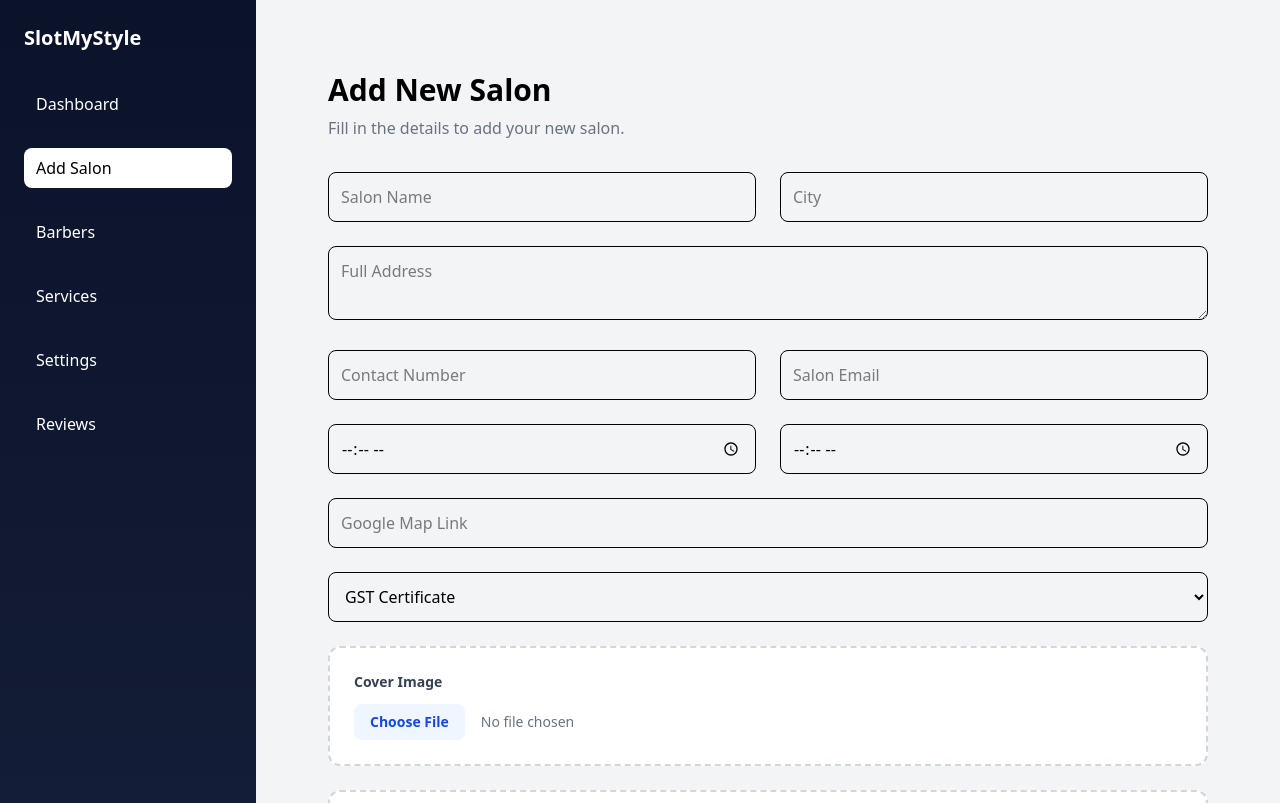
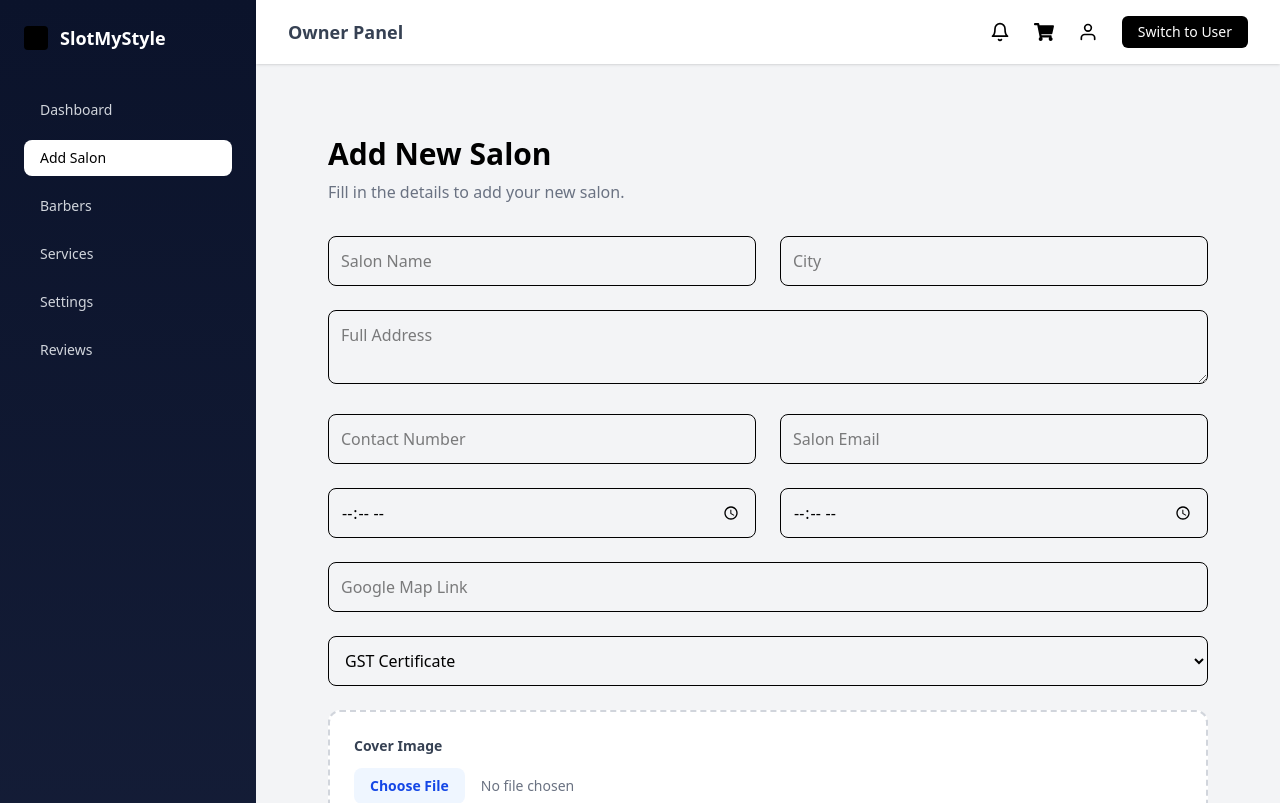
Before and after one commit to Yashraj39/salon-frontend-vercel, a React app: page /add-salon in a window 1280 px wide. Shown: the top 803 px of the page. Built offline with nearby package versions, Linux system fonts and the light colour scheme; the HTML template or start-up script is replaced by a standard one.

Commit message:
code update

```diff
--- a/package.json
+++ b/package.json
@@ -12,6 +12,7 @@
   "dependencies": {
     "@tailwindcss/vite": "^4.1.17",
     "axios": "^1.13.2",
+    "lucide-react": "^0.576.0",
     "react": "^19.2.0",
     "react-dom": "^19.2.0",
     "react-hot-toast": "^2.6.0",
--- a/src/componenets/OwnerLayout.jsx
+++ b/src/componenets/OwnerLayout.jsx
@@ -1,9 +1,19 @@
-import React from 'react'
+import React, { useEffect, useState } from 'react'
 import { useNavigate, useLocation } from 'react-router-dom'
+import { FiBell, FiUser } from 'react-icons/fi'
+import { FaShoppingCart } from 'react-icons/fa'
 
 export default function OwnerLayout({ children }) {
   const navigate = useNavigate()
   const location = useLocation()
+  const BASE_URL = 'https://render-qs89.onrender.com'
+
+  const user = JSON.parse(localStorage.getItem('user')) || {}
+  const userId = user.userId
+
+  const [totalPending, setTotalPending] = useState(0)
+  const [navbarCart, setNavbarCart] = useState([])
+  const [showCartDropdown, setShowCartDropdown] = useState(false)
 
   const menuItems = [
     { name: 'Dashboard', path: '/owner-dashboard' },
@@ -14,31 +24,147 @@ export default function OwnerLayout({ children }) {
     { name: 'Reviews', path: '/reviews' },
   ]
 
+  // ================= FETCH NAVBAR CART =================
+  const fetchNavbarCart = async () => {
+    if (!userId) return
+    try {
+      const res = await fetch(
+        `${BASE_URL}/api/cart/navbar-cart?userId=${userId}`
+      )
+      if (!res.ok) return
+      const cartData = await res.json()
+      setNavbarCart(cartData)
+
+      const total = cartData.reduce(
+        (sum, item) => sum + (item.pendingCount || 0),
+        0
+      )
+      setTotalPending(total)
+    } catch (e) {
+      console.error('Navbar cart error:', e)
+    }
+  }
+
+  useEffect(() => {
+    fetchNavbarCart()
+  }, [userId])
+
   return (
     <div className='min-h-screen flex bg-gray-100'>
-      {/* ===== SIDEBAR ===== */}
-      <div className='w-64 bg-gradient-to-b from-[#0B132B] to-[#1C2541] text-white px-6 py-6 min-h-screen'>
-        <h2 className='text-xl font-semibold mb-8'>SlotMyStyle</h2>
+      {/* ================= SIDEBAR ================= */}
+      <div className='w-64 bg-linear-to-b from-[#0B132B] to-[#1C2541] text-white px-6 py-6'>
+        {/* Logo */}
+        <div className='flex items-center gap-3 mb-10'>
+          <div className='w-6 h-6 bg-black rounded-sm'></div>
+          <h2 className='text-lg font-semibold'>SlotMyStyle</h2>
+        </div>
 
-        <ul className='space-y-6'>
-          {menuItems.map((item) => (
+        {/* Menu */}
+        <ul className='space-y-3'>
+          {menuItems.map((item) => {
+            const isActive = location.pathname === item.path
+            return (
               <li
                 key={item.name}
                 onClick={() => navigate(item.path)}
-              className={`cursor-pointer px-3 py-2 rounded-lg transition-all ${
-                location.pathname === item.path
+                className={`cursor-pointer px-4 py-2 rounded-lg transition-all text-sm ${
+                  isActive
                     ? 'bg-white text-black font-medium'
-                  : 'hover:bg-white/10'
+                    : 'hover:bg-white/10 text-gray-300'
                 }`}
               >
                 {item.name}
               </li>
-          ))}
+            )
+          })}
         </ul>
       </div>
 
-      {/* ===== PAGE CONTENT ===== */}
-      <div className='flex-1 p-8'>{children}</div>
+      {/* ================= RIGHT SIDE ================= */}
+      <div className='flex-1 flex flex-col'>
+        {/* ======= TOP NAVBAR ======= */}
+        <div className='bg-white h-16 px-8 flex items-center justify-between shadow-sm'>
+          {/* Left Title */}
+          <h1 className='text-lg font-semibold text-gray-700'>Owner Panel</h1>
+
+          {/* Right Icons */}
+          <div className='flex items-center gap-6 relative'>
+            <FiBell className='text-xl cursor-pointer hidden sm:block' />
+
+            {/* ================= CART ================= */}
+            <div className='relative'>
+              <FaShoppingCart
+                className='text-xl cursor-pointer'
+                onClick={() => setShowCartDropdown(!showCartDropdown)}
+              />
+
+              {totalPending > 0 && (
+                <div className='absolute -top-2 -right-2 bg-red-500 text-white text-xs w-5 h-5 rounded-full flex items-center justify-center animate-bounce'>
+                  {totalPending}
+                </div>
+              )}
+
+              {/* Dropdown */}
+              {showCartDropdown && (
+                <div className='absolute right-0 mt-4 w-80 bg-white shadow-2xl rounded-2xl p-5 z-50'>
+                  <h3 className='font-semibold text-lg mb-4'>
+                    Pending Bookings
+                  </h3>
+
+                  {navbarCart.length === 0 ? (
+                    <p className='text-gray-500 text-sm'>No Pending Services</p>
+                  ) : (
+                    navbarCart.map((item) => (
+                      <div
+                        key={`${item.salonId}-${item.customerName}`}
+                        onClick={() =>
+                          navigate(`/add-services/${item.salonId}`, {
+                            state: {
+                              customerName: item.customerName || '',
+                              bookedBy: user?.name || '',
+                            },
+                          })
+                        }
+                        className='flex justify-between items-center py-3 border-b hover:bg-gray-50 rounded-lg px-2 transition cursor-pointer'
+                      >
+                        <div>
+                          <p className='text-sm font-medium'>
+                            {item.customerName}
+                          </p>
+                          <p className='text-xs text-gray-500'>
+                            {item.salonName}
+                          </p>
+                        </div>
+
+                        <div className='bg-red-500 text-white text-xs w-7 h-7 rounded-full flex items-center justify-center'>
+                          {item.pendingCount}
+                        </div>
+                      </div>
+                    ))
+                  )}
+                </div>
+              )}
+            </div>
+
+            <FiUser
+              className='text-xl cursor-pointer'
+              onClick={() => navigate('/profile')}
+            />
+
+            <button
+              onClick={() => navigate('/')}
+              className='bg-black text-white px-4 py-1.5 rounded-md text-sm'
+            >
+              Switch to User
+            </button>
+          </div>
+        </div>
+
+        {/* ===== PAGE CONTENT (NOW PROPER CENTER) ===== */}
+        <div className='flex-1 p-8 flex justify-center'>
+          <div className='w-full max-w-6xl'>{children}</div>
+        </div>
+      </div>
     </div>
   )
 }
```
Also changed, not shown: src/pages/ManageBarbers.jsx (+51 -51 lines), 1 other file (tests, documents, lock files or other folders). Lines whose indentation alone changed are shown as unchanged.
